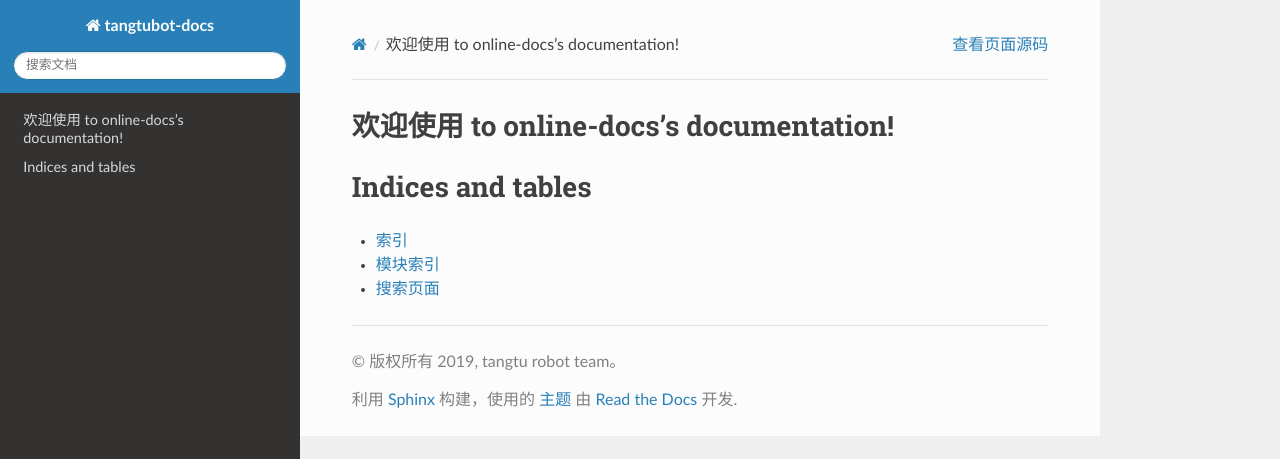
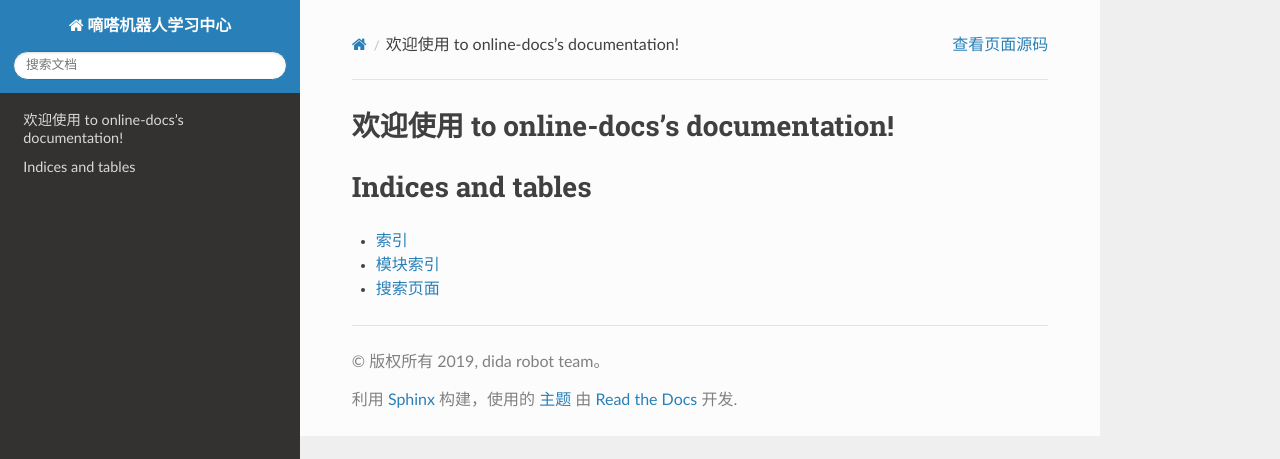
Before and after one commit to didabot/docs, a Sphinx documentation site: the page built from source/index.rst, in a window 1280 px wide. Shown: the top 459 px of the page. Built offline with Sphinx 7.4.7 and the Read the Docs theme 2.0.0, drawn with Linux system fonts in a browser that asks for light colours.

Commit message:
test chinese translator

```diff
--- a/source/conf.py
+++ b/source/conf.py
@@ -19,9 +19,9 @@
 
 # -- Project information -----------------------------------------------------
 
-project = u'tangtubot-docs'
-copyright = u'2019, tangtu robot team'
-author = u'tangtubot team'
+project = u'嘀嗒机器人学习中心'
+copyright = u'2019, dida robot team'
+author = u'dida robot team'
 
 # The short X.Y version
 version = u''
--- a/source/index.rst
+++ b/source/index.rst
@@ -4,7 +4,7 @@
    contain the root `toctree` directive.
 
 欢迎使用 to online-docs's documentation!
-=======================================
+========================================
 
 .. toctree::
    :maxdepth: 2
```
